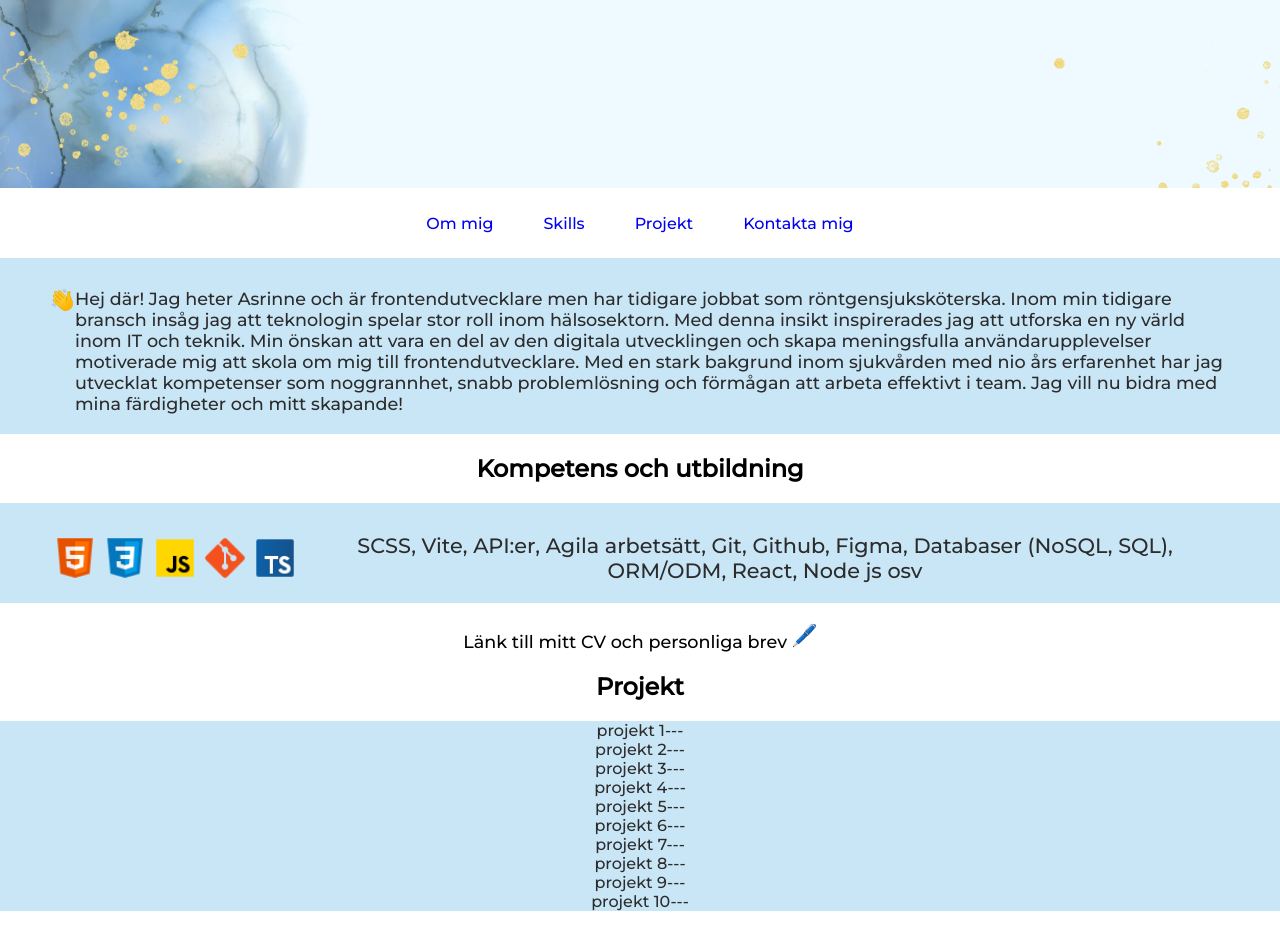
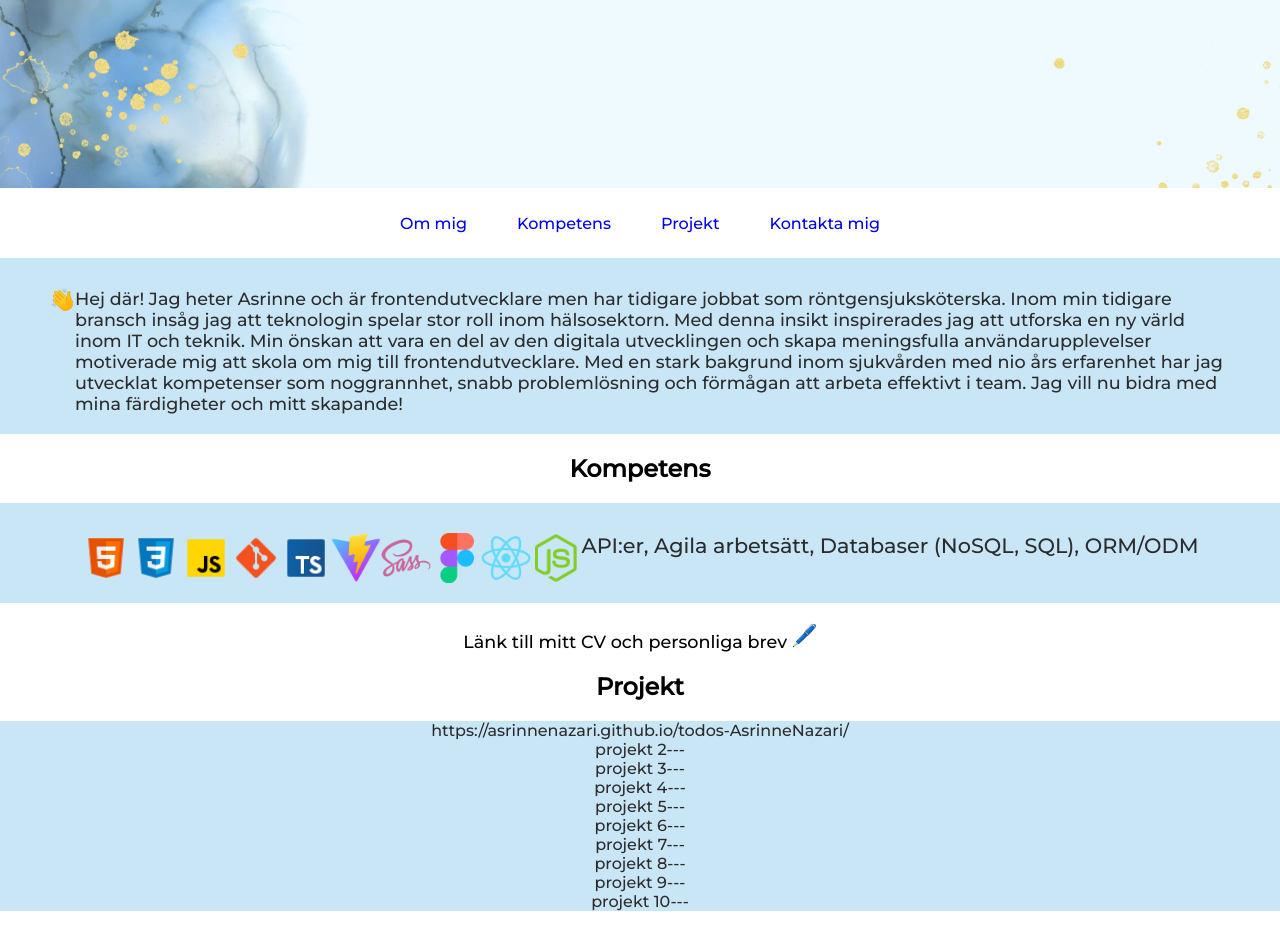
Before and after one commit to AsrinneNazari/Portfolio, a website built with Vite: page index.html in a window 1280 px wide. Shown: the part 612-1540 px from the top of the page. Built offline with nearby package versions, Linux system fonts and the light colour scheme; a web font is replaced by a local one.

Commit message:
starting on project section and adding my first project - todolist

```diff
--- a/index.html
+++ b/index.html
@@ -43,7 +43,7 @@
       <a href="#about-me" class ="nav-link">Om mig</a>
       </li>
       <li class ="nav-item">
-        <a href="#skills-section" class ="nav-link">Skills</a>
+        <a href="#skills-section" class ="nav-link">Kompetens</a>
         </li>
         <li class ="nav-item">
           <a href="#projects" class ="nav-link">Projekt</a>
@@ -75,12 +75,21 @@
 
   <section id="skills-section">
     <h2 class="skills-head">
-    Kompetens och utbildning</h2>
-    <p class="skills-content"> <img class ="skill-logo" src="img/html5-icon.png" alt="HTML 5">
-      <img class ="skill-logo" src="img/CSS-icon.png" alt="CSS"><img class ="skill-logo" src="img/JS-icon.png" alt="Javascript">
-      <img class ="skill-logo" src="img/git-icon.png" alt="Git"><img class ="skill-logo" src="img/TS-icon.png" alt="Typescript">
+    Kompetens</h2>
+    <div class ="skills">
+    <p class="skills-content">
+      <img class ="skill-logo" src="img/html5-icon.png" alt="HTML5">
+      <img class ="skill-logo" src="img/CSS-icon.png" alt="CSS">
+      <img class ="skill-logo" src="img/JS-icon.png" alt="Javascript">
+      <img class ="skill-logo" src="img/git-icon.png" alt="Git">
+      <img class ="skill-logo" src="img/TS-icon.png" alt="Typescript">
+      <img class ="skill-logo" src="img/vite-icon.png" alt="Vite">
+      <img class ="skill-logo" src="img/scss-icon.png" alt="SCSS">
+      <img class ="skill-logo" src="img/figma-icon.png" alt="Figma">
+      <img class ="skill-logo" src="img/react-icon.png" alt="React">
+      <img class ="skill-logo" src="img/nodejs-icon.png" alt="nodeJS">
+      API:er, Agila arbetsätt, Databaser (NoSQL, SQL), ORM/ODM</div>
 
-       SCSS, Vite, API:er, Agila arbetsätt, Git, Github, Figma, Databaser (NoSQL, SQL), ORM/ODM, React, Node js osv
       <section class="cv-link" a href="#">Länk till mitt CV och personliga brev
     </a><img class="pen-icon" src="img/pen-icon-80px.svg" alt="A pen"></section></p>
   </section>
@@ -88,7 +97,7 @@
  <!-- Projects -->
  <h2 class="projects-head">Projekt</h2>
  <section id="projects">
-  <section class="project-one"> projekt 1---</section>
+  <section class="project-one"> https://asrinnenazari.github.io/todos-AsrinneNazari/</section>
   <section class="project-two"> projekt 2---</section>
   <section class="project-three"> projekt 3---</section>
   <section class="project-four"> projekt 4---</section>
--- a/src/scss/style.scss
+++ b/src/scss/style.scss
@@ -243,6 +243,8 @@ li{
   height: 50px;
 }
 
+
+
 .cv-link {
   text-decoration: none;
   font-size: 1.1rem;
```
Also changed, not shown: main.yml (added, +23 -0 lines), public/img/figma-icon.png (added), public/img/nodejs-icon.png (added), public/img/react-icon.png (added), public/img/scss-icon.png (added), public/img/vite-icon.png (added).
